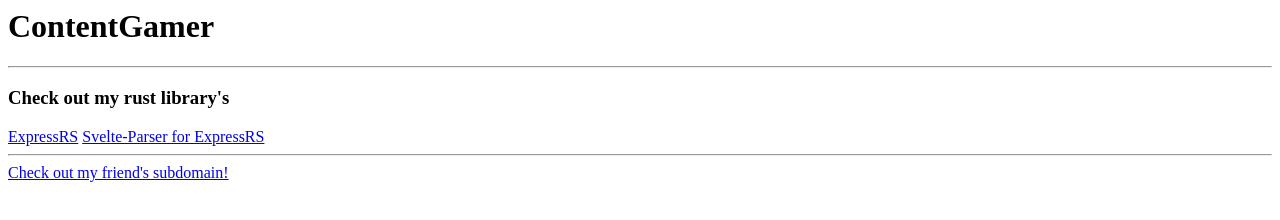
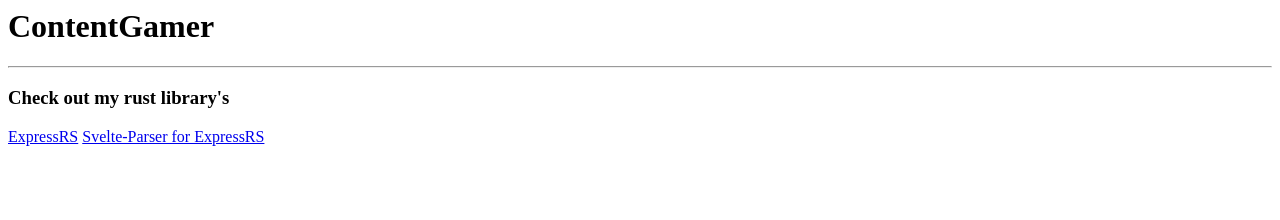
Before and after one commit to ContentGamer/84a9f2fb-0d26-4f32-b824-73dcb9b7f070, a plain HTML site: page index.html in a window 1280 px wide. Drawn offline with Linux system fonts and the light colour scheme.

Commit message:
Update index.html

```diff
--- a/index.html
+++ b/index.html
@@ -8,6 +8,4 @@
   <h3>Check out my rust library's</h3>
   <a href="https://crates.io/crates/expressrs">ExpressRS</a>
   <a href="https://crates.io/crates/svelte-parser">Svelte-Parser for ExpressRS</a>
-  <hr />
-  <a href="https://max.contentgamer.net">Check out my friend's subdomain!</a>
 </body>
```
